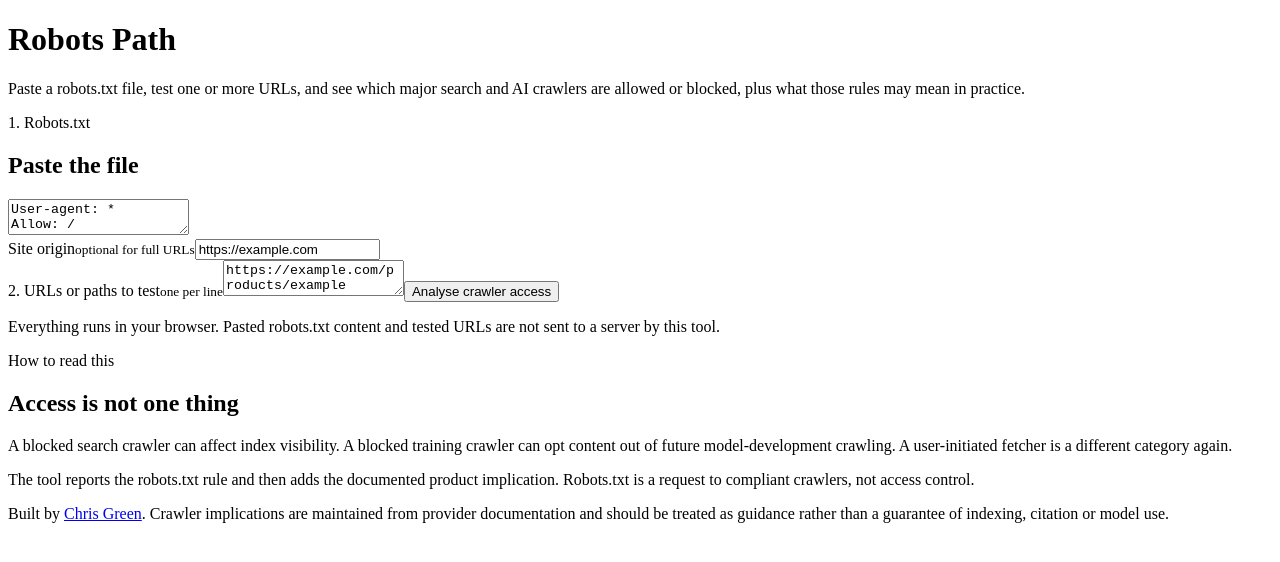
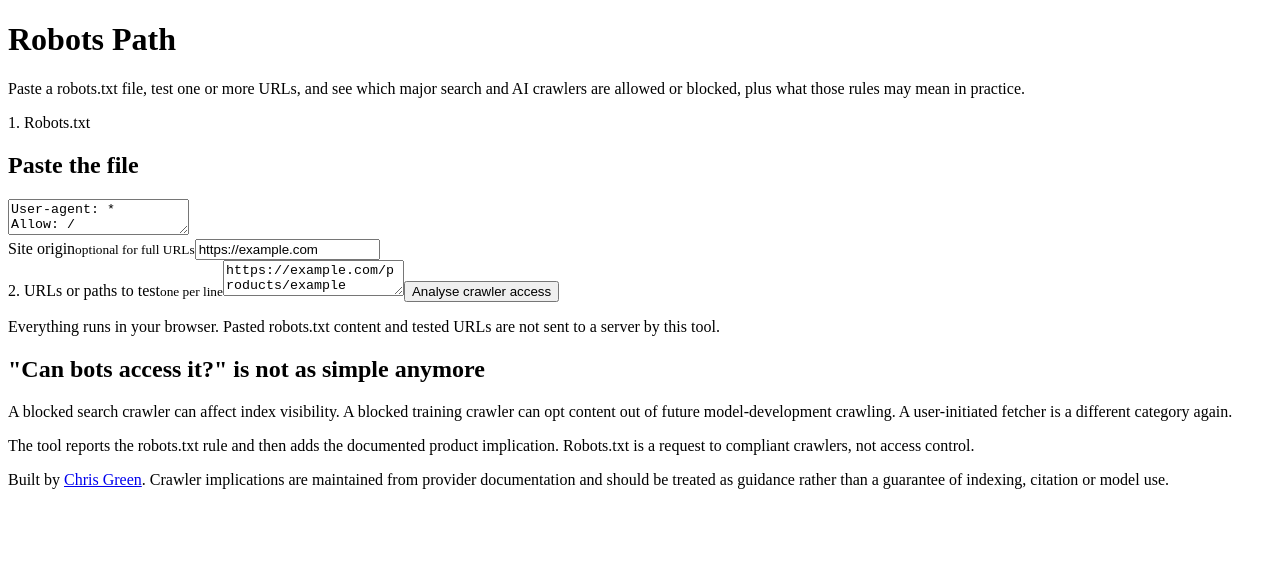
Before and after one commit to chr156r33n/robots-path, a React (Vite) app: page / in a window 1280 px wide. Shown: the top 562 px of the page. Built offline with nearby package versions, Linux system fonts and the light colour scheme; the HTML template or start-up script is replaced by a standard one.

Commit message:
Update panel content in App.jsx
Removed the 'How to read this' section and updated the heading.

```diff
--- a/src/App.jsx
+++ b/src/App.jsx
@@ -304,11 +304,7 @@ export default function App() {
         </form>
 
         <aside className="panel explainer">
-          <p className="eyebrow">
-            How to read this
-          </p>
-
-          <h2>Access is not one thing</h2>
+          <h2>"Can bots access it?" is not as simple anymore</h2>
 
           <p>
             A blocked search crawler can affect index
```
